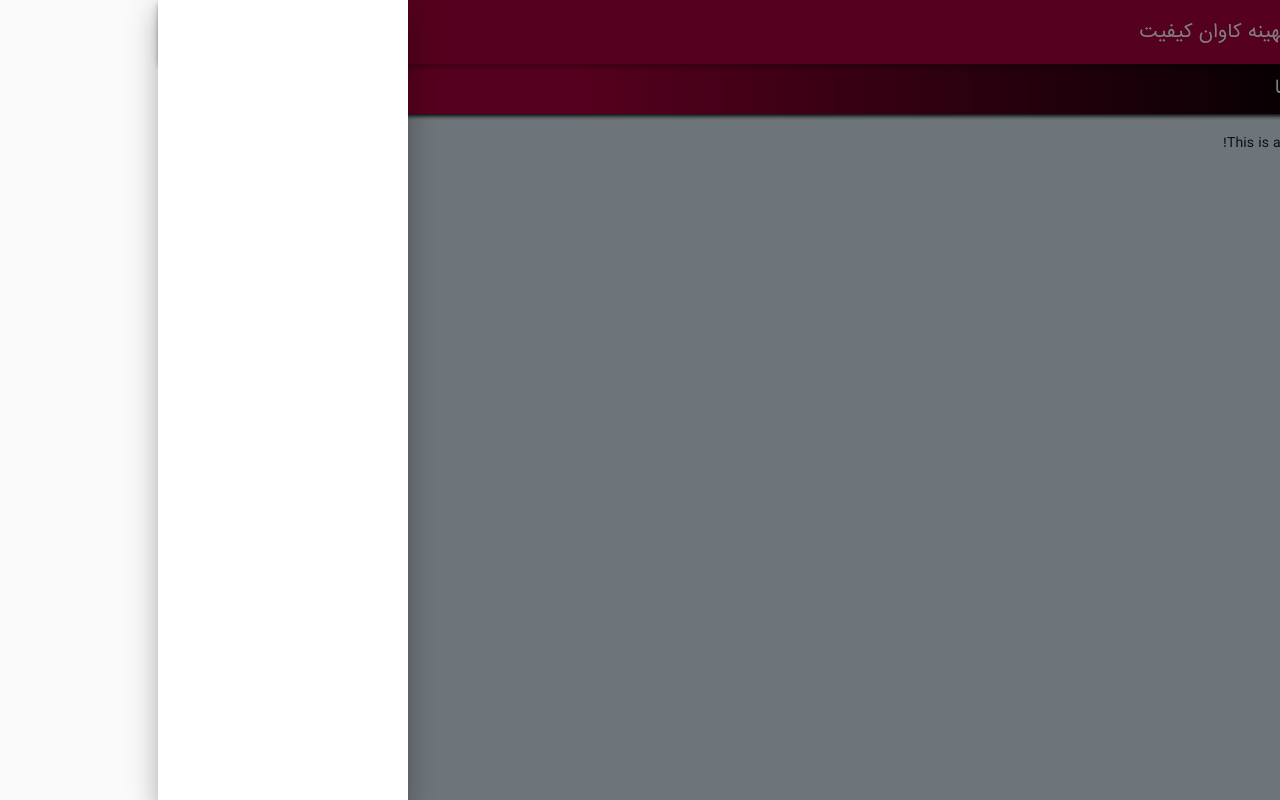
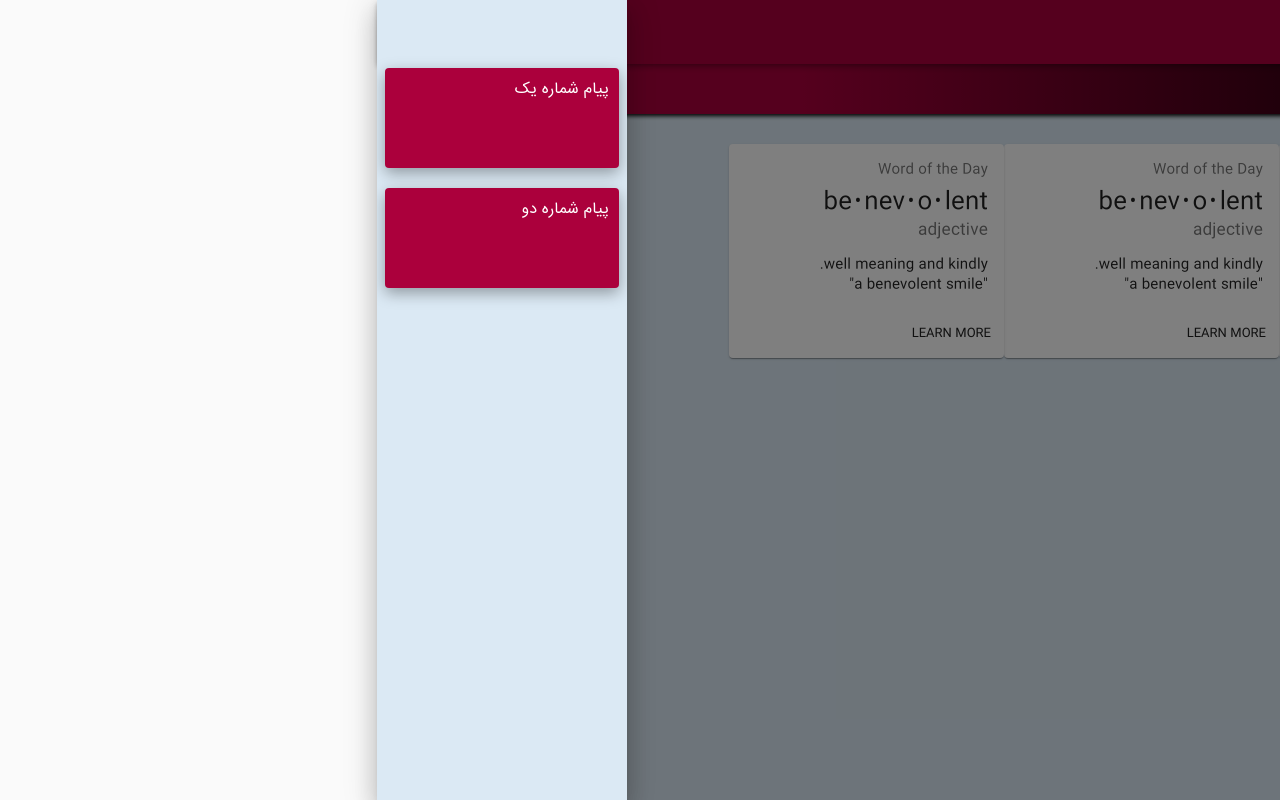
Before and after one commit to reza-ya-57/CallCenter, a React (Create React App) app: page /call in a window 1280 px wide. Both pictures are taken after a click on the button "show 11 new notifications". Built offline with nearby package versions, Linux system fonts and the light colour scheme; what fusioncharts, jss-rtl would draw is missing.

Commit message:
theme complete

```diff
--- a/src/App.js
+++ b/src/App.js
@@ -17,7 +17,7 @@ function App() {
       <Route exact path="/dashboard"  component={DashboardPage} />
       <Route exact path="/call"  component={CallPage} />
       <Route exact path="/setting"  component={SettingPage} />
-      <Route path="/"  component={formPage} />
+      <Route path="/"  component={DashboardPage} />
     </Switch>
   )
 
--- a/src/Components/Drawer/Drawer.js
+++ b/src/Components/Drawer/Drawer.js
@@ -21,6 +21,7 @@ import IconButton from '@material-ui/core/IconButton';
 import Collapse from '@material-ui/core/Collapse';
 import StarBorder from '@material-ui/icons/StarBorder';
 import DashboardIcon from '@material-ui/icons/Dashboard';
+// import companyLogo from '../../assets/Images/Logo.svg'
 import companyLogo from '../../assets/Images/QBLogo.svg'
 import ExpandLess from '@material-ui/icons/ExpandLess';
 import ExpandMore from '@material-ui/icons/ExpandMore';
@@ -33,7 +34,7 @@ import ProfileMenu from '../UI/ProfileMenu';
 import FiberManualRecordIcon from '@material-ui/icons/FiberManualRecord';
 import CallcenterLogo from '../../assets/Images/callcenter.png';
 import CallcenterLogo2 from '../../assets/Images/callcenter2.svg';
-import NotificationDrawer from '../UI/NotificationDrawer';
+import NotificationDrawer from '../UI/NotificationDrawer/NotificationDrawer';
 
 const drawerWidth = 240;
 
@@ -104,12 +105,11 @@ const useStyles = makeStyles((theme) => ({
     backgroundColor: theme.palette.success.light
   } ,
   content: {
-    position: "relative" ,
+    // position: "relative" ,
+    width: "100%" ,
     height: "100vh" ,
-    flexGrow: 1,
     backgroundColor: theme.palette.success.main,
     // padding: theme.spacing(3),
-    padding: "0px"
   },
   ListItem: {
     color: "white" ,
@@ -546,18 +546,12 @@ const useStyles = makeStyles((theme) => ({
           {HeaderMessage}
         </div>
       </nav>
-        {/* <div style={{backgroundColor: "blue" , width: "100%" , margin: "0px"}} className={classes.toolbar} /> */}
-        {/* <div className={classes.subHeader}>hello</div> */}
-        {/* <ListSubheader style={{backgroundColor: "red"}} title="hello">
-          hello
-        </ListSubheader> */}
-        <div style={{padding: "20px"}}>
+        <div style={{padding: "20px" , width: "100%"}}>
         {props.children}
         </div>
 
       </main>
        </div>
-    // </ThemeProvider>
   );
 }
 
--- a/src/Components/Pages/CallPage/CallPage.js
+++ b/src/Components/Pages/CallPage/CallPage.js
@@ -1,14 +1,97 @@
-import React from "react";
+import React from 'react';
+import { makeStyles } from '@material-ui/core/styles';
+import Card from '@material-ui/core/Card';
+import CardActions from '@material-ui/core/CardActions';
+import CardContent from '@material-ui/core/CardContent';
+import Button from '@material-ui/core/Button';
+import Typography from '@material-ui/core/Typography';
 
+const useStyles = makeStyles({
+  root: {
+    minWidth: 275,
+  },
+  bullet: {
+    display: 'inline-block',
+    margin: '0 2px',
+    transform: 'scale(0.8)',
+  },
+  title: {
+    fontSize: 14,
+  },
+  pos: {
+    marginBottom: 12,
+  },
+});
 
+export default function SimpleCard() {
+  const classes = useStyles();
+  const bull = <span className={classes.bullet}>•</span>;
 
-const CallPage = (props) => {
-    return (
-        <>
-            <div>This is a Call Page!</div>
-        </>
-    )
+  return (
+      <div style={{ padding: "10px" , display: "flex" , flexWrap: "wrap"}}>
+      <Card className={classes.root}>
+      <CardContent>
+        <Typography className={classes.title} color="textSecondary" gutterBottom>
+          Word of the Day
+        </Typography>
+        <Typography variant="h5" component="h2">
+          be{bull}nev{bull}o{bull}lent
+        </Typography>
+        <Typography className={classes.pos} color="textSecondary">
+          adjective
+        </Typography>
+        <Typography variant="body2" component="p">
+          well meaning and kindly.
+          <br />
+          {'"a benevolent smile"'}
+        </Typography>
+      </CardContent>
+      <CardActions>
+        <Button size="small">Learn More</Button>
+      </CardActions>
+    </Card>
+       <Card className={classes.root}>
+      <CardContent>
+        <Typography className={classes.title} color="textSecondary" gutterBottom>
+          Word of the Day
+        </Typography>
+        <Typography variant="h5" component="h2">
+          be{bull}nev{bull}o{bull}lent
+        </Typography>
+        <Typography className={classes.pos} color="textSecondary">
+          adjective
+        </Typography>
+        <Typography variant="body2" component="p">
+          well meaning and kindly.
+          <br />
+          {'"a benevolent smile"'}
+        </Typography>
+      </CardContent>
+      <CardActions>
+        <Button size="small">Learn More</Button>
+      </CardActions>
+    </Card>
+       <Card className={classes.root}>
+      <CardContent>
+        <Typography className={classes.title} color="textSecondary" gutterBottom>
+          Word of the Day
+        </Typography>
+        <Typography variant="h5" component="h2">
+          be{bull}nev{bull}o{bull}lent
+        </Typography>
+        <Typography className={classes.pos} color="textSecondary">
+          adjective
+        </Typography>
+        <Typography variant="body2" component="p">
+          well meaning and kindly.
+          <br />
+          {'"a benevolent smile"'}
+        </Typography>
+      </CardContent>
+      <CardActions>
+        <Button size="small">Learn More</Button>
+      </CardActions>
+    </Card>
+      </div>
+  );
 }
-
-
-export default CallPage;
--- a/src/Components/Pages/Dashboard/DashboardPage.js
+++ b/src/Components/Pages/Dashboard/DashboardPage.js
@@ -8,8 +8,7 @@ import MonoChromeChart from "./Charts/MonoChromeChart";
 const DashboardPage = (props) => {
 
     return (
-        <>
-            <div>
+            <div style={{width: "100%" , display: "flex" , flexDirection: "column" , flexWrap: "wrap"}}>
                 <div style={{backgroundColor: "white" , boxShadow: "rgba(0, 0, 0, 0.35) 0px 5px 15px " , borderRadius: "10px" , margin: "0px 10px"   }}>
                     <SplineChart />
                     {/* <PopularAreaChart /> */}
@@ -25,10 +24,6 @@ const DashboardPage = (props) => {
                         </div >
                 </div>
             </div>
-            {/* <div style={{width: "500px"}}>
-            <AreaChart />
-            </div> */}
-        </>
     )
 }
 
--- a/src/Components/Pages/SettingPage/SettingPage.js
+++ b/src/Components/Pages/SettingPage/SettingPage.js
@@ -27,9 +27,6 @@ const SettingPage = (props) => {
 
     return (
         <>
-            <div>This is a Setting Page!</div>
-            <br />
-            <br />
             <ButtonGroup color="primary" aria-label="outlined primary button group">
             <Button  onClick={() => ThemeHandler("theme001")}>تم شماره 1</Button>
             <Button  onClick={() => ThemeHandler("theme002")}>تم شماره 2</Button>
--- a/src/Components/UI/NotificationDrawer.js
+++ b/src/Components/UI/NotificationDrawer/NotificationDrawer.js
@@ -13,15 +13,18 @@ import MailIcon from '@material-ui/icons/Mail';
 import NotificationsIcon from '@material-ui/icons/Notifications';
 import IconButton from '@material-ui/core/IconButton';
 import Badge from '@material-ui/core/Badge';
+import Notifications from './Notifications';
 
-const useStyles = makeStyles({
+const useStyles = makeStyles(theme => ({
   list: {
     width: 250,
+    height: "100%",
+    backgroundColor: theme.palette.success.main
   },
   fullList: {
     width: 'auto',
   },
-});
+}));
 
 export default function NotificationDrawer() {
   const classes = useStyles();
@@ -50,7 +53,7 @@ export default function NotificationDrawer() {
       onKeyDown={toggleDrawer(anchor, false)}
     >
       <List>
-
+        <Notifications />
         {/* {['Inbox', 'Starred', 'Send email', 'Drafts'].map((text, index) => (
           <ListItem button key={text}>
             <ListItemIcon>{index % 2 === 0 ? <InboxIcon /> : <MailIcon />}</ListItemIcon>
--- /dev/null
+++ b/src/Components/UI/NotificationDrawer/Notifications.js
@@ -0,0 +1,42 @@
+import { Paper } from "@material-ui/core";
+import { makeStyles } from "@material-ui/core";
+import { Typography } from "@material-ui/core";
+
+const useStyle = makeStyles(theme => ({
+    root: {
+        marginTop: "50px" ,
+        display: "flex" ,
+        flexDirection: "column" ,
+    } ,
+    Notif: {
+        backgroundColor: theme.palette.warning.light,
+        color: "white"  ,
+        padding: "10px  10px",
+        height: "100px" ,
+        margin: "10px 8px" ,
+        boxShadow: "rgba(0, 0, 0, 0.35) 0px 5px 15px "
+
+    }
+}))
+
+const Notifications = (props) => {
+    const classes = useStyle();
+   return (
+    <>
+        <div className={classes.root}>
+            <Paper className={classes.Notif}>
+             <Typography>
+             پیام شماره یک
+             </Typography>
+            </Paper>
+            <Paper className={classes.Notif}>
+              <Typography>
+              پیام شماره دو
+              </Typography>
+            </Paper>
+        </div>
+    </>
+   )
+}
+
+export default Notifications;
```
Also changed, not shown: src/Components/UI/ProfileMenu.js (+10 -0 lines), src/assets/Images/Logo.svg (added), src/assets/Images/rezayari.jfif (added). Lines whose indentation alone changed are shown as unchanged.
